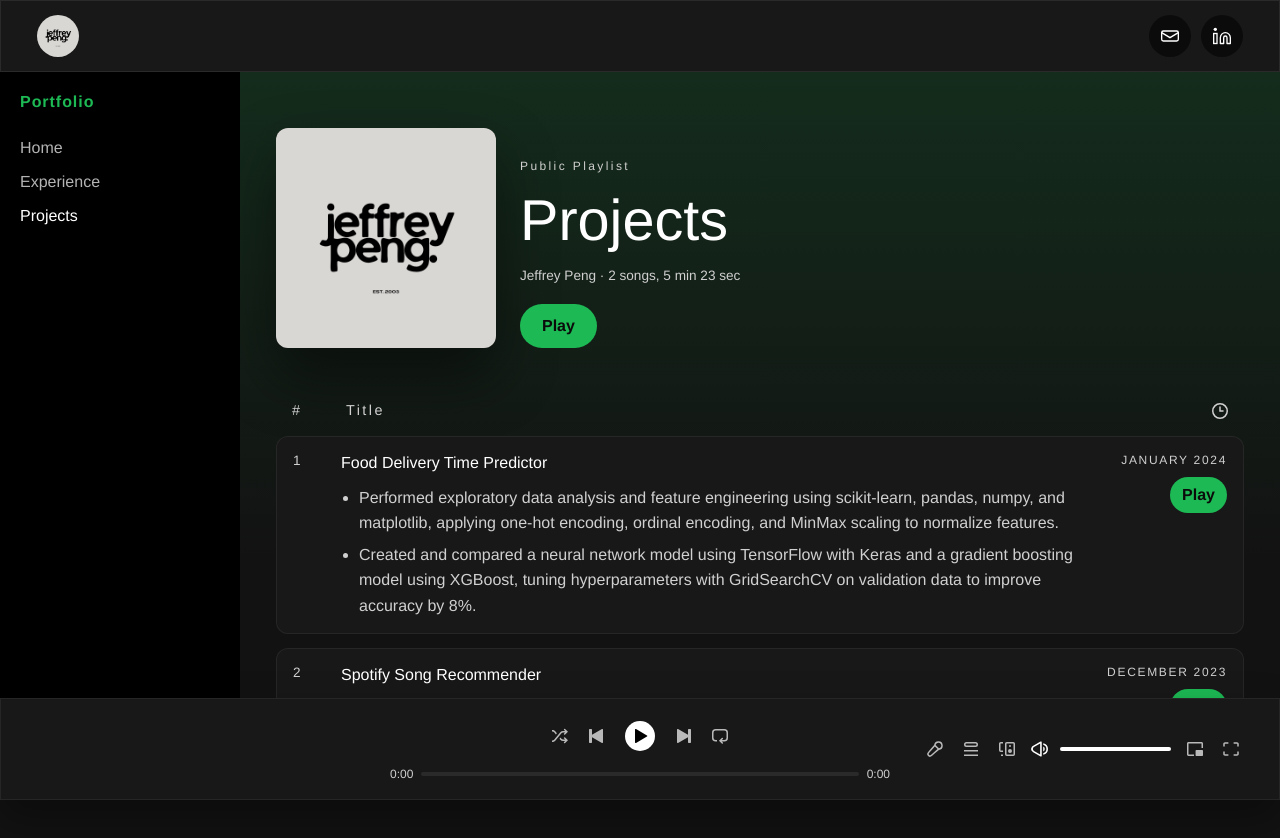
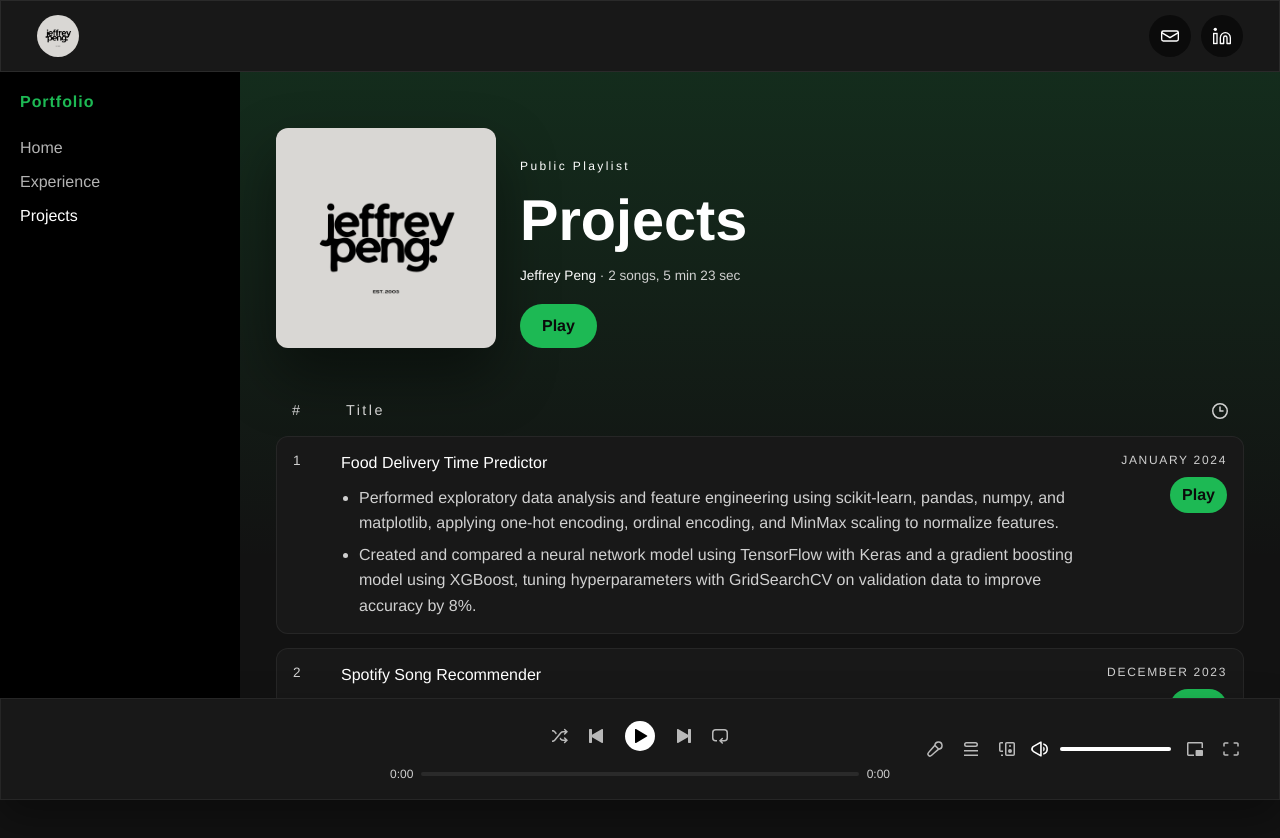
Before and after one commit to nesteajeff/personal-website, a Next.js app: page /projects in a window 1280 px wide. Shown: the top 838 px of the page. Built offline with nearby package versions, Linux system fonts and the light colour scheme.

Commit message:
make playlist header ui changes

```diff
--- a/src/app/experience/page.tsx
+++ b/src/app/experience/page.tsx
@@ -226,7 +226,8 @@
             <p className="spotify-kicker">Public Playlist</p>
             <h1>Experience</h1>
             <p className="spotify-meta-line">
-              Jeffrey Peng · 3 songs, 12 min 21 sec
+              <span className="spotify-meta-name">Jeffrey Peng</span> · 3 songs, 12
+              min 21 sec
             </p>
             <button
               type="button"
--- a/src/app/globals.css
+++ b/src/app/globals.css
@@ -508,6 +508,7 @@
   .spotify-playlist-hero h1 {
     margin: 0;
     font-size: clamp(2.6rem, 4.5vw, 3.6rem);
+    font-weight: 700;
   }
 
   .spotify-playlist-art {
@@ -532,7 +533,7 @@
     text-transform: none;
     letter-spacing: 0.2em;
     font-size: 0.75rem;
-    color: var(--muted);
+    color: var(--foreground);
   }
 
   .spotify-sub {
@@ -544,6 +545,10 @@
     margin: 2px 0 0;
     color: var(--muted);
     font-size: 0.85rem;
+  }
+
+  .spotify-meta-name {
+    color: var(--foreground);
   }
 
   .spotify-main-play {
--- a/src/app/projects/page.tsx
+++ b/src/app/projects/page.tsx
@@ -204,7 +204,8 @@
             <p className="spotify-kicker">Public Playlist</p>
             <h1>Projects</h1>
             <p className="spotify-meta-line">
-              Jeffrey Peng · 2 songs, 5 min 23 sec
+              <span className="spotify-meta-name">Jeffrey Peng</span> · 2 songs, 5
+              min 23 sec
             </p>
             <button
               type="button"
```
